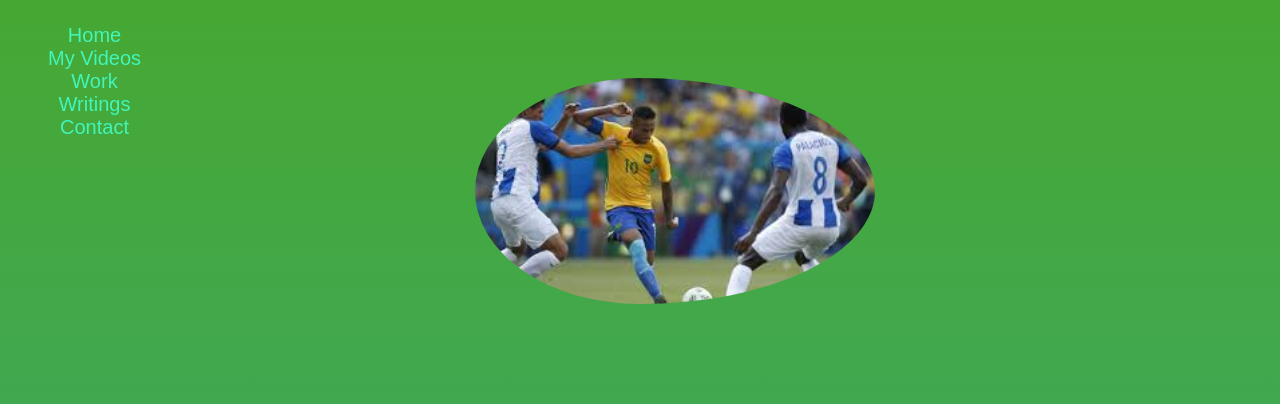
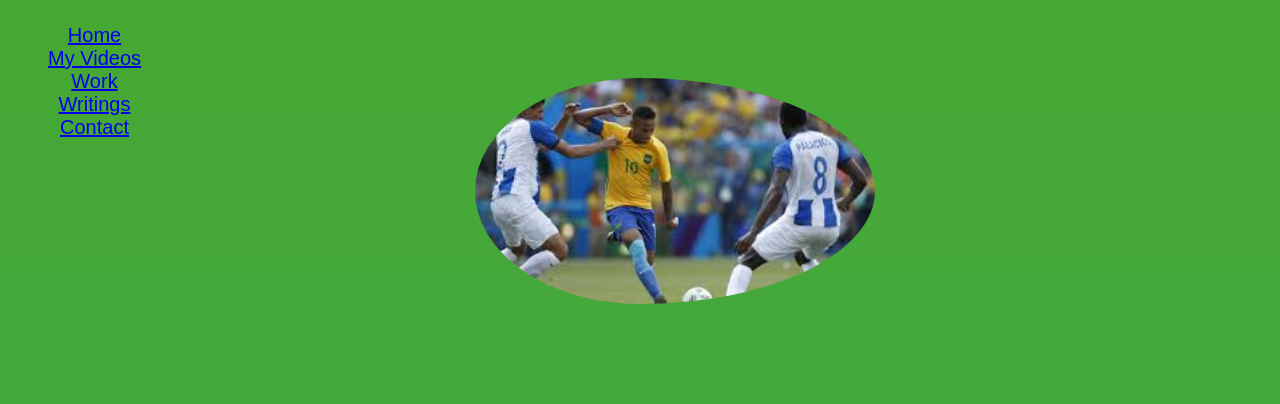
Before and after one commit to AditGad/Project58, a plain HTML site: page index.html in a window 1280 px wide. Shown: the top 404 px of the page. Drawn offline with Linux system fonts and the light colour scheme; a web font is replaced by a local one.

Commit message:
Add files via upload

```diff
--- a/index.html
+++ b/index.html
@@ -10,13 +10,17 @@
 
 <body>
 <ul class="menu">
-    <li class="links">Home</li>
-    <li class="links">My Videos</li>
-    <li class="links">Work</li>
-    <li class="links">Writings</li>
-    <li class="links">Contact</li>
+    <li class="links"><a href="#something">Home </a></li>
+    <li class="links"><a href="#Videos">My Videos</a></li>
+    <li class="links"><a href="#Workk">Work </a></li>
+    <li class="links"><a href="#write">Writings</a></li>
+    <li class="links"><a href="#contact">Contact</a></li>
     </ul>
 
 <section id="someone"><img id="Somebody" src="download.jpg"><h1>My Hobby</h1></section>
-<section id="something"> <div> <p> Football is a family of team sports that involve, to varying degrees, kicking a ball to score a goal. Unqualified, the word football normally means the form of football that is the most popular where the word is used. Sports commonly called football include association football (known as soccer in some countries); gridiron football (specifically American football or Canadian football); Australian rules football; rugby football.These various forms of football share to varying extent common origins and are known as football codes.The International Competetion OF Footbal Is Called FIFA.It takes Place Every Four Years.Latest FIFA Was Won by France. </p></div></section>
+<section id="something"> <div> <p> Football is a family of team sports that involve, to varying degrees, kicking a ball to score a goal. Unqualified, the word football normally means the form of football that is the most popular where the word is used. Sports commonly called football include association football (known as soccer in some countries); gridiron football (specifically American football or Canadian football); Australian rules football; rugby football.These various forms of football share to varying extent common origins and are known as football codes.The International Competetion OF Footbal Is Called FIFA.It takes Place Every Four Years.Latest FIFA Was Won by France. </p></div></section><section id="Videos">
+    <h1> Videos</h1>
+    <br><iframe width="853" height="480" src="https://www.youtube.com/embed/Up3Wvsxh6Pg" frameborder="0" allow="accelerometer; autoplay; clipboard-write; encrypted-media; gyroscope; picture-in-picture" allowfullscreen></iframe><hr><iframe width="853" height="480" src="https://www.youtube.com/embed/L8taGwfp2sU" frameborder="0" allow="accelerometer; autoplay; clipboard-write; encrypted-media; gyroscope; picture-in-picture" allowfullscreen></iframe></section><section id="Workk"><h1>Work</h1>
+    <iframe width="900" height="1000" src="https://www.manchestereveningnews.co.uk/sport/football/football-news/man-city-news-fixtures-latest-19899725"></iframe></section><section id="write"><h1>Writings</h1><hr>
+    <a href="https://www.goal.com/en-in/news/chelsea-deserved-champions-league-victory-atletico-giroud/lctjrm6d28dn1akgrrt157gt8" target="_blank"> Chelsea Manager Is Proud Of Oliver Giroud for His Stunning Performence Against Athletico Madrid</a><br><a href="https://www.skysports.com/football/live-blog/11787/12227390/neil-lennon-resigns-at-celtic-reaction-and-analysis-as-scottish-premiership-champions-part-company-with-manager">Neil Lennon resigns at Celtic: Reaction and analysis as Scottish Premiership champions part company with manager.</a></section>
     </body></html>
```
